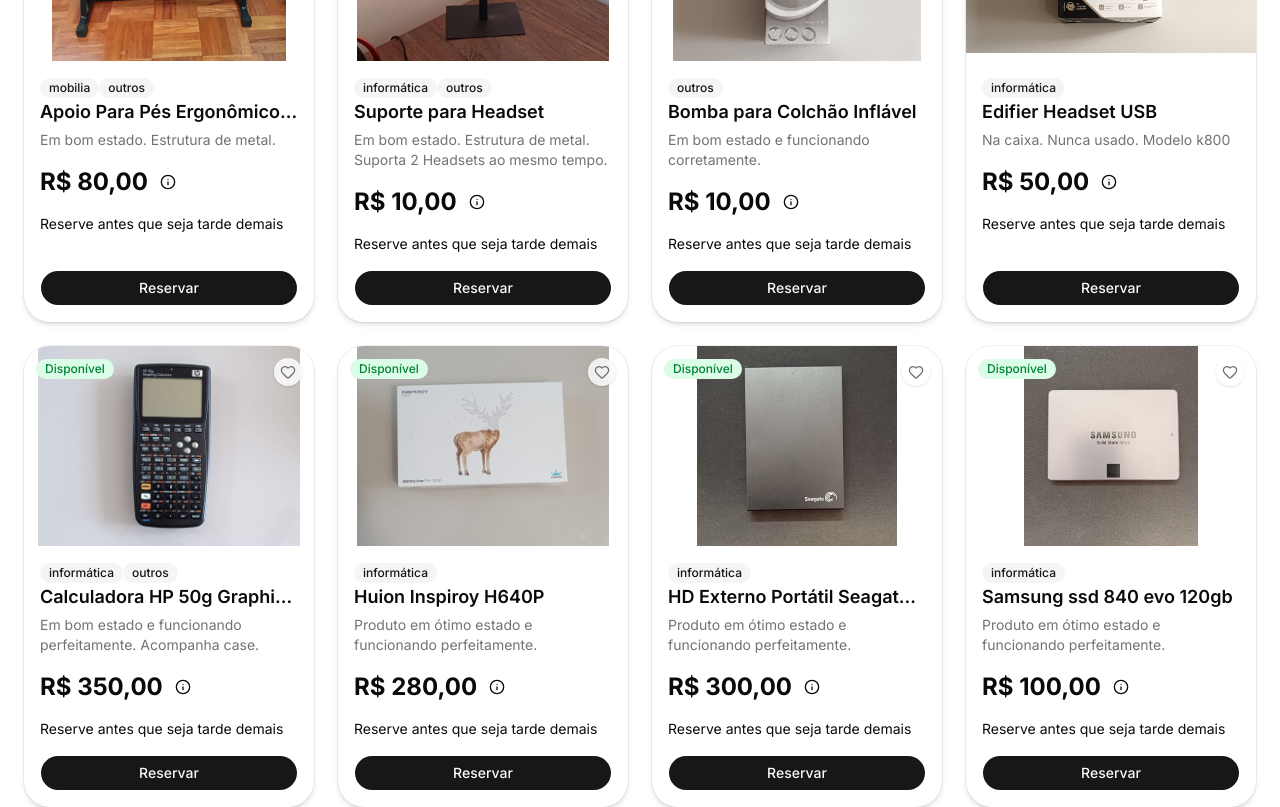
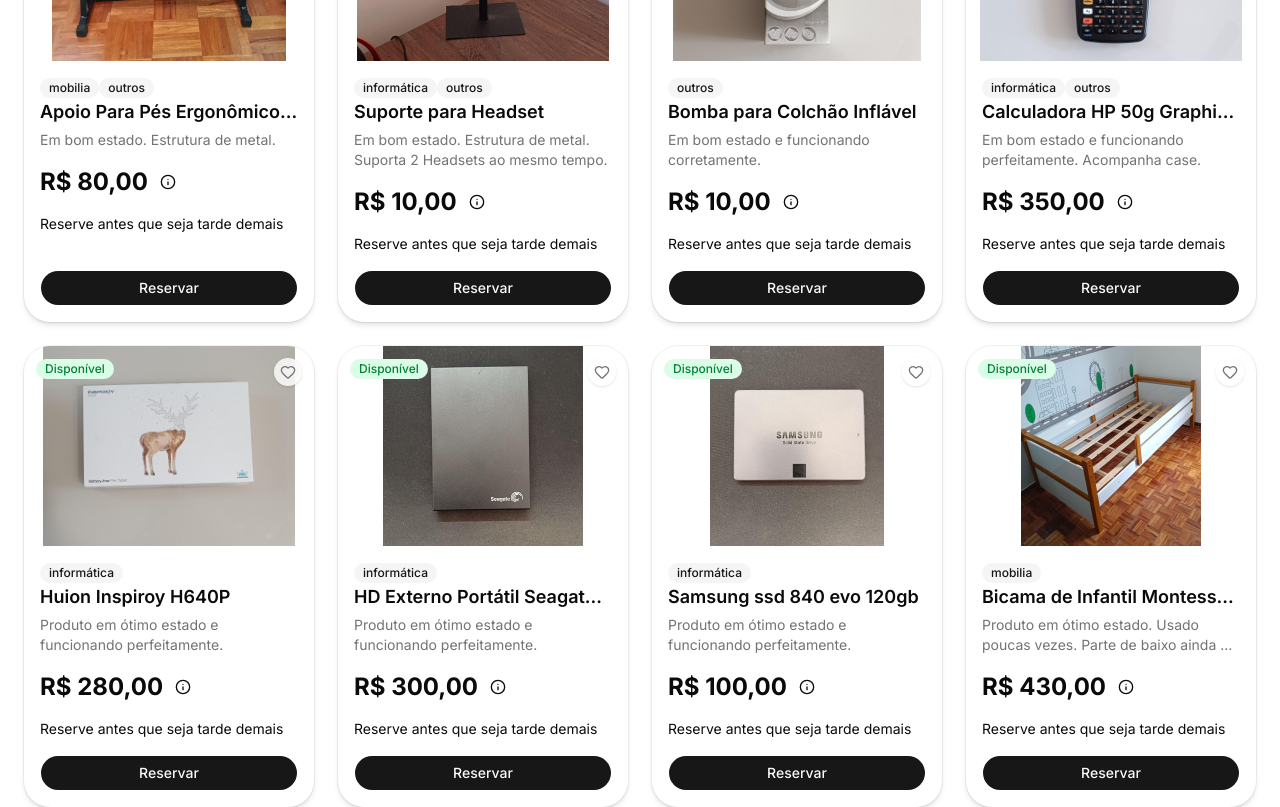
Before and after one commit to axeldouglas/garage-sale, a Next.js app: page / in a window 1280 px wide. Shown: the part 820-1627 px from the top of the page. Built offline with nearby package versions, Linux system fonts and the light colour scheme.

Commit message:
chore: reserved items

```diff
--- a/data/products.ts
+++ b/data/products.ts
@@ -60,7 +60,7 @@
     slug: 'lg-19-5-hd-60hz',
     title: 'Monitor LG 19.5" HD 60Hz',
     description:
-      '* Restam 2 unidades disponíveis. Produto em ótimo estado e funcionando perfeitamente.\n\n* Os monitores possuem base para serem usados em cima da mesa',
+      '* Resta apenas 1 unidade disponível. Produto em ótimo estado e funcionando perfeitamente.\n\n* Os monitores possuem base para serem usados em cima da mesa',
     price: 100.0,
     images: ['/products/monitor-lg/1.jpg', '/products/monitor-lg/2.jpg'],
     status: 'available',
@@ -1377,7 +1377,7 @@
       '/products/potes-hermeticos/2.jpg',
       '/products/potes-hermeticos/3.jpg',
     ],
-    status: 'available',
+    status: 'reserved',
     quantity: 1,
     category: ['cozinha'],
     availableDate: '2026-05-27',
@@ -1703,7 +1703,7 @@
     description: 'Na caixa. Nunca usado.\nModelo k800',
     price: 50.0,
     images: ['/products/edifier-headset-usb/1.jpg'],
-    status: 'available',
+    status: 'reserved',
     quantity: 1,
     category: ['informática'],
     availableDate: '2026-05-26',
```
